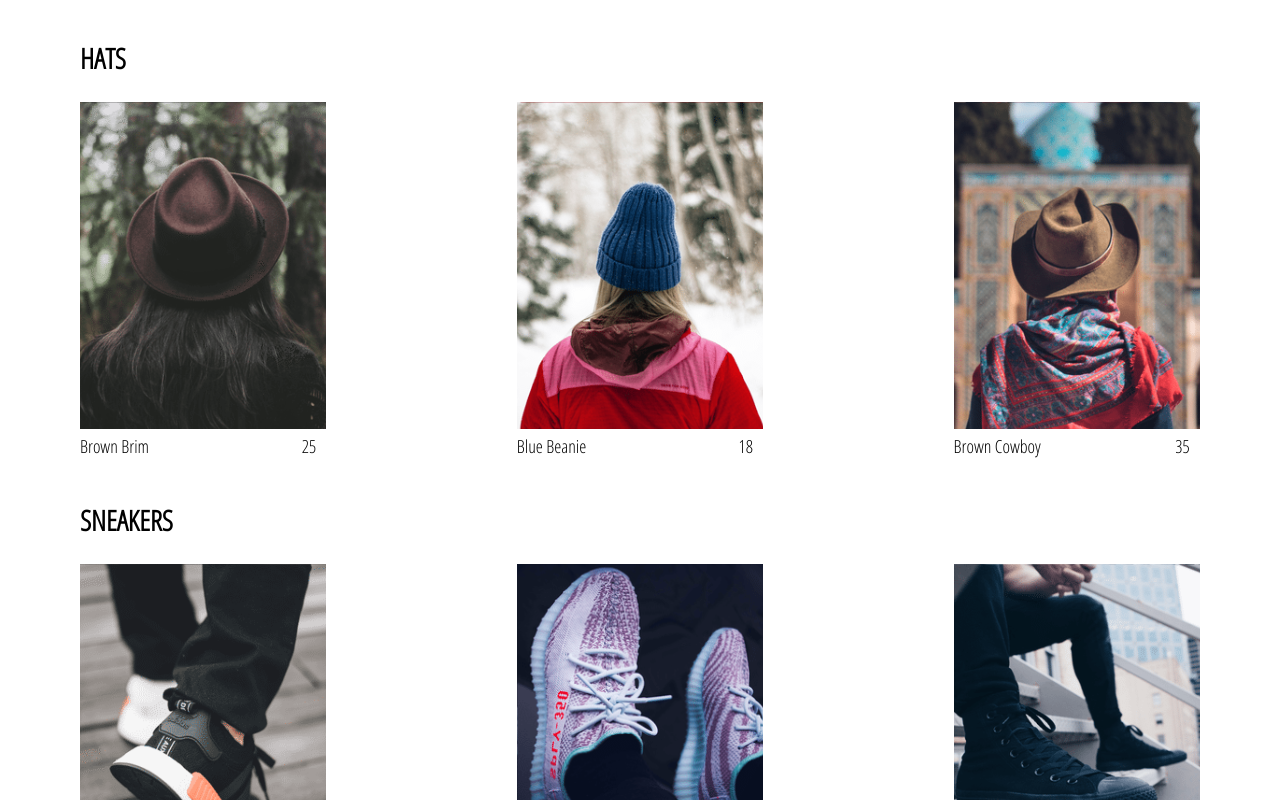
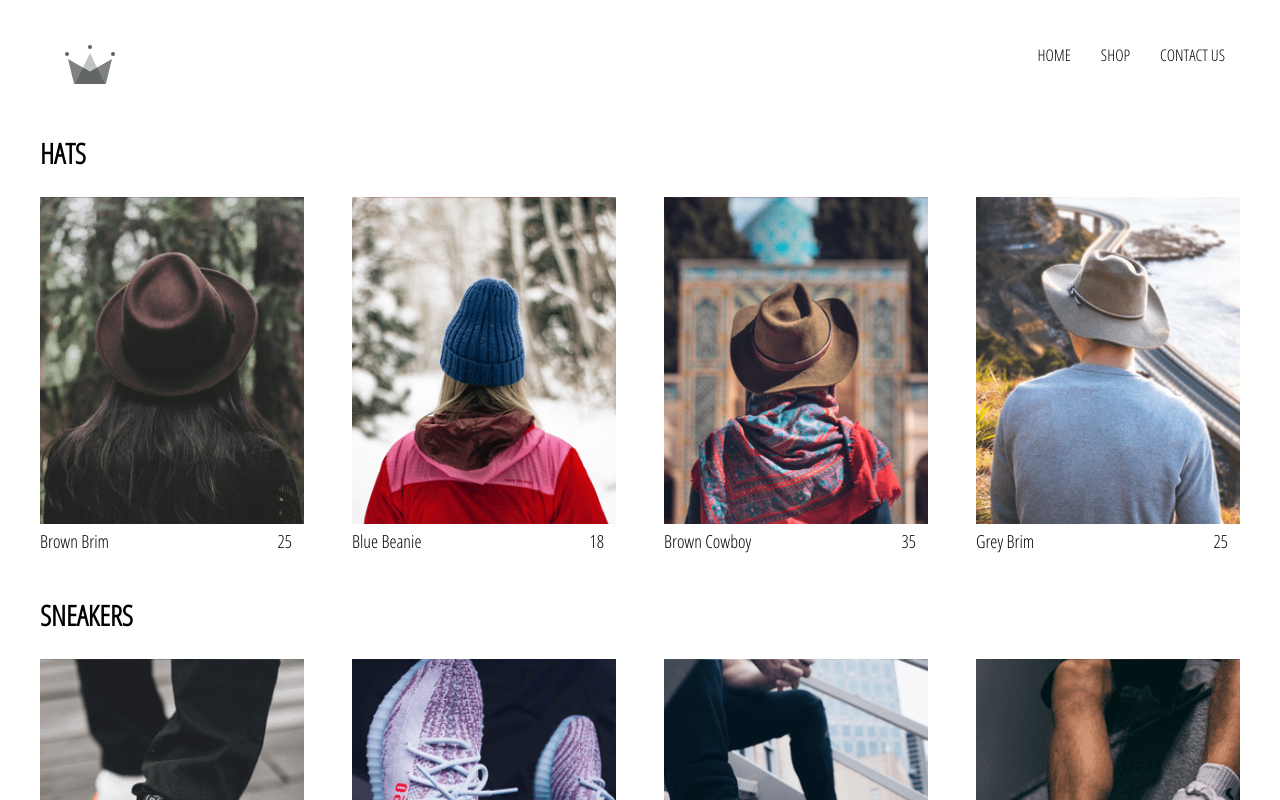
Before and after one commit to ctcoleman/React-CCCS_Clothing, a React (Create React App) app: page /shop in a window 1280 px wide. Shown: the top 800 px of the page. Built offline with nearby package versions, Linux system fonts and the light colour scheme.

Commit message:
added header with links to rotues and logo

```diff
--- a/src/App.css
+++ b/src/App.css
@@ -1,4 +1,9 @@
 body {
   font-family: 'Open Sans Condensed';
-  padding: 20px 80px;
+  padding: 20px 40px;
 }
+
+a {
+  text-decoration: none;
+  color: black;
+}
--- a/src/App.js
+++ b/src/App.js
@@ -2,12 +2,14 @@ import { Route, Switch } from 'react-router-dom'
 
 import './App.css';
 
+import Header from './components/header/header.component'
 import Homepage from './pages/Homepage/homepage.component'
 import Shop from './pages/Shop/shop.component'
 
 function App() {
   return (
     <div>
+      <Header />
       <Switch>
         <Route exact path='/' component={Homepage} />
         <Route path='/shop' component={Shop} />
--- a/src/components/collection-preview/collection-preview.component.jsx
+++ b/src/components/collection-preview/collection-preview.component.jsx
@@ -8,7 +8,7 @@ const CollectionPreview = ({ title, items }) => (
     <div className="preview">
       {
         items
-          .filter((item, index) => index < 3)
+          .filter((item, index) => index < 4)
           .map(({id, ...otherProps}) => (
             <CollectionItem key={id} {...otherProps} />
         ))
--- /dev/null
+++ b/src/components/header/header.component.jsx
@@ -0,0 +1,21 @@
+import { Link } from 'react-router-dom'
+
+import { ReactComponent as Logo } from '../../assets/crown.svg'
+
+import './header.style.sass'
+
+const Header = () => (
+  <div className="header">
+    <Link className="logo-container" to='/'>
+      <Logo className="logo"/>
+    </Link>
+
+    <div className="options">
+      <Link className="option" to="/">HOME</Link>
+      <Link className="option" to="/shop">SHOP</Link>
+      <Link className="option" to="/contact">CONTACT US</Link>
+    </div>
+  </div>
+)
+
+export default Header
--- /dev/null
+++ b/src/components/header/header.style.sass
@@ -0,0 +1,21 @@
+.header
+  height: 70px
+  width: 100%
+  display: flex
+  justify-content: space-between
+  margin-bottom: 25px
+
+  .logo-container
+    height: 100%
+    width: 70px
+    padding: 25px
+
+  .options
+    width: 50%
+    height: 100%
+    display: flex
+    align-items: center
+    justify-content: flex-end
+
+  .option
+    padding: 10px 15px
--- a/src/data/sections.data.js
+++ b/src/data/sections.data.js
@@ -4,7 +4,7 @@ const SECTIONS_DATA = [
     {
         title: 'hats',
         // imageUrl: 'https://i.ibb.co/cvpntL1/hats.png',
-        imageUrl: '/img/homepage/hats.png', // local file in public/img/homepage/
+        imageUrl: 'img/homepage/hats.png', // local file in public/img/homepage/
         id: 1,
         linkUrl: 'shop/hats'
 
--- a/src/data/shop.data.js
+++ b/src/data/shop.data.js
@@ -10,63 +10,63 @@ const SHOP_DATA = [
         id: 1,
         name: 'Brown Brim',
         // imageUrl: 'https://i.ibb.co/ZYW3VTp/brown-brim.png',
-        imageUrl: "../img/shop-img/hats/brown-brim.png",
+        imageUrl: "img/shop-img/hats/brown-brim.png",
         price: 25
       },
       {
         id: 2,
         name: 'Blue Beanie',
         // imageUrl: 'https://i.ibb.co/ypkgK0X/blue-beanie.png',
-        imageUrl: "../img/shop-img/hats/blue-beanie.png",
+        imageUrl: "img/shop-img/hats/blue-beanie.png",
         price: 18
       },
       {
         id: 3,
         name: 'Brown Cowboy',
         // imageUrl: 'https://i.ibb.co/QdJwgmp/brown-cowboy.png',
-        imageUrl: "../img/shop-img/hats/brown-cowboy.png",
+        imageUrl: "img/shop-img/hats/brown-cowboy.png",
         price: 35
       },
       {
         id: 4,
         name: 'Grey Brim',
         // imageUrl: 'https://i.ibb.co/RjBLWxB/grey-brim.png',
-        imageUrl: "../img/shop-img/hats/grey-brim.png",
+        imageUrl: "img/shop-img/hats/grey-brim.png",
         price: 25
       },
       {
         id: 5,
         name: 'Green Beanie',
         // imageUrl: 'https://i.ibb.co/YTjW3vF/green-beanie.png',
-        imageUrl: "../img/shop-img/hats/green-beanie.png",
+        imageUrl: "img/shop-img/hats/green-beanie.png",
         price: 18
       },
       {
         id: 6,
         name: 'Palm Tree Cap',
         // imageUrl: 'https://i.ibb.co/rKBDvJX/palm-tree-cap.png',
-        imageUrl: "../img/shop-img/hats/palm-tree-cap.png",
+        imageUrl: "img/shop-img/hats/palm-tree-cap.png",
         price: 14
       },
       {
         id: 7,
         name: 'Red Beanie',
         // imageUrl: 'https://i.ibb.co/bLB646Z/red-beanie.png',
-        imageUrl: "../img/shop-img/hats/red-beanie.png",
+        imageUrl: "img/shop-img/hats/red-beanie.png",
         price: 18
       },
       {
         id: 8,
         name: 'Wolf Cap',
         // imageUrl: 'https://i.ibb.co/1f2nWMM/wolf-cap.png',
-        imageUrl: "../img/shop-img/hats/wolf-cap.png",
+        imageUrl: "img/shop-img/hats/wolf-cap.png",
         price: 14
       },
       {
         id: 9,
         name: 'Blue Snapback',
         // imageUrl: 'https://i.ibb.co/X2VJP2W/blue-snapback.png',
-        imageUrl: "../img/shop-img/hats/blue-snapback.png",
+        imageUrl: "img/shop-img/hats/blue-snapback.png",
         price: 16
       }
     ]
@@ -80,56 +80,56 @@ const SHOP_DATA = [
         id: 10,
         name: 'Adidas NMD',
         // imageUrl: 'https://i.ibb.co/0s3pdnc/adidas-nmd.png',
-        imageUrl: "../img/shop-img/sneakers/adidas-nmd.png",
+        imageUrl: "img/shop-img/sneakers/adidas-nmd.png",
         price: 220
       },
       {
         id: 11,
         name: 'Adidas Yeezy',
         // imageUrl: 'https://i.ibb.co/dJbG1cT/yeezy.png',
-        imageUrl: "../img/shop-img/sneakers/yeezy.png",
+        imageUrl: "img/shop-img/sneakers/yeezy.png",
         price: 280
       },
       {
         id: 12,
         name: 'Black Converse',
         // imageUrl: 'https://i.ibb.co/bPmVXyP/black-converse.png',
-        imageUrl: "../img/shop-img/sneakers/black-converse.png",
+        imageUrl: "img/shop-img/sneakers/black-converse.png",
         price: 110
       },
       {
         id: 13,
         name: 'Nike White AirForce',
         // imageUrl: 'https://i.ibb.co/1RcFPk0/white-nike-high-tops.png',
-        imageUrl: "../img/shop-img/sneakers/white-nike-high-tops.png",
+        imageUrl: "img/shop-img/sneakers/white-nike-high-tops.png",
         price: 160
       },
       {
         id: 14,
         name: 'Nike Red High Tops',
         // imageUrl: 'https://i.ibb.co/QcvzydB/nikes-red.png',
-        imageUrl: "../img/shop-img/sneakers/nikes-red.png",
+        imageUrl: "img/shop-img/sneakers/nikes-red.png",
         price: 160
       },
       {
         id: 15,
         name: 'Nike Brown High Tops',
         // imageUrl: 'https://i.ibb.co/fMTV342/nike-brown.png',
-        imageUrl: "../img/shop-img/sneakers/nike-brown.png",
+        imageUrl: "img/shop-img/sneakers/nike-brown.png",
         price: 160
       },
       {
         id: 16,
         name: 'Air Jordan Limited',
         // imageUrl: 'https://i.ibb.co/w4k6Ws9/nike-funky.png',
-        imageUrl: "../img/shop-img/sneakers/nike-funky.png",
+        imageUrl: "img/shop-img/sneakers/nike-funky.png",
         price: 190
       },
       {
         id: 17,
         name: 'Timberlands',
         // imageUrl: 'https://i.ibb.co/Mhh6wBg/timberlands.png',
-        imageUrl: "../img/shop-img/sneakers/timberlands.png",
+        imageUrl: "img/shop-img/sneakers/timberlands.png",
         price: 200
       }
     ]
@@ -143,35 +143,35 @@ const SHOP_DATA = [
         id: 18,
         name: 'Black Jean Shearling',
         // imageUrl: 'https://i.ibb.co/XzcwL5s/black-shearling.png',
-        imageUrl: "../img/shop-img/jackets/black-shearling.png",
+        imageUrl: "img/shop-img/jackets/black-shearling.png",
         price: 125
       },
       {
         id: 19,
         name: 'Blue Jean Jacket',
         // imageUrl: 'https://i.ibb.co/mJS6vz0/blue-jean-jacket.png',
-        imageUrl: "../img/shop-img/jackets/blue-jean-jacket.png",
+        imageUrl: "img/shop-img/jackets/blue-jean-jacket.png",
         price: 90
       },
       {
         id: 20,
         name: 'Grey Jean Jacket',
         // imageUrl: 'https://i.ibb.co/N71k1ML/grey-jean-jacket.png',
-        imageUrl: "../img/shop-img/jackets/grey-jean-jacket.png",
+        imageUrl: "img/shop-img/jackets/grey-jean-jacket.png",
         price: 90
       },
       {
         id: 21,
         name: 'Brown Shearling',
         // imageUrl: 'https://i.ibb.co/s96FpdP/brown-shearling.png',
-        imageUrl: "../img/shop-img/jackets/brown-shearling.png",
+        imageUrl: "img/shop-img/jackets/brown-shearling.png",
         price: 165
       },
       {
         id: 22,
         name: 'Tan Trench',
         // imageUrl: 'https://i.ibb.co/M6hHc3F/brown-trench.png',
-        imageUrl: "../img/shop-img/jackets/brown-trench.png",
+        imageUrl: "img/shop-img/jackets/brown-trench.png",
         price: 185
       }
     ]
@@ -185,49 +185,49 @@ const SHOP_DATA = [
         id: 23,
         name: 'Blue Tanktop',
         // imageUrl: 'https://i.ibb.co/7CQVJNm/blue-tank.png',
-        imageUrl: "../img/shop-img/womens/blue-tank.png",
+        imageUrl: "img/shop-img/womens/blue-tank.png",
         price: 25
       },
       {
         id: 24,
         name: 'Floral Blouse',
         // imageUrl: 'https://i.ibb.co/4W2DGKm/floral-blouse.png',
-        imageUrl: "../img/shop-img/womens/floral-blouse.png",
+        imageUrl: "img/shop-img/womens/floral-blouse.png",
         price: 20
       },
       {
         id: 25,
         name: 'Floral Dress',
         // imageUrl: 'https://i.ibb.co/KV18Ysr/floral-skirt.png',
-        imageUrl: "../img/shop-img/womens/floral-skirt.png",
+        imageUrl: "img/shop-img/womens/floral-skirt.png",
         price: 80
       },
       {
         id: 26,
         name: 'Red Dots Dress',
         // imageUrl: 'https://i.ibb.co/N3BN1bh/red-polka-dot-dress.png',
-        imageUrl: "../img/shop-img/womens/red-polka-dot-dress.png",
+        imageUrl: "img/shop-img/womens/red-polka-dot-dress.png",
         price: 80
       },
       {
         id: 27,
         name: 'Striped Sweater',
         // imageUrl: 'https://i.ibb.co/KmSkMbH/striped-sweater.png',
-        imageUrl: "../img/shop-img/womens/striped-sweater.png",
+        imageUrl: "img/shop-img/womens/striped-sweater.png",
         price: 45
       },
       {
         id: 28,
         name: 'Yellow Track Suit',
         // imageUrl: 'https://i.ibb.co/v1cvwNf/yellow-track-suit.png',
-        imageUrl: "../img/shop-img/womens/yellow-track-suit.png",
+        imageUrl: "img/shop-img/womens/yellow-track-suit.png",
         price: 135
       },
       {
         id: 29,
         name: 'White Blouse',
         // imageUrl: 'https://i.ibb.co/qBcrsJg/white-vest.png',
-        imageUrl: "../img/shop-img/womens/white-vest.png",
+        imageUrl: "img/shop-img/womens/white-vest.png",
         price: 20
       }
     ]
@@ -241,42 +241,42 @@ const SHOP_DATA = [
         id: 30,
         name: 'Camo Down Vest',
         // imageUrl: 'https://i.ibb.co/xJS0T3Y/camo-vest.png',
-        imageUrl: "../img/shop-img/mens/camo-vest.png",
+        imageUrl: "img/shop-img/mens/camo-vest.png",
         price: 325
       },
       {
         id: 31,
         name: 'Floral T-shirt',
         // imageUrl: 'https://i.ibb.co/qMQ75QZ/floral-shirt.png',
-        imageUrl: "../img/shop-img/mens/floral-shirt.png",
+        imageUrl: "img/shop-img/mens/floral-shirt.png",
         price: 20
       },
       {
         id: 32,
         name: 'Black & White Longsleeve',
         // imageUrl: 'https://i.ibb.co/55z32tw/long-sleeve.png',
-        imageUrl: "../img/shop-img/mens/long-sleeve.png",
+        imageUrl: "img/shop-img/mens/long-sleeve.png",
         price: 25
       },
       {
         id: 33,
         name: 'Pink T-shirt',
         // imageUrl: 'https://i.ibb.co/RvwnBL8/pink-shirt.png',
-        imageUrl: "../img/shop-img/mens/pink-shirt.png",
+        imageUrl: "img/shop-img/mens/pink-shirt.png",
         price: 25
       },
       {
         id: 34,
         name: 'Jean Long Sleeve',
         // imageUrl: 'https://i.ibb.co/VpW4x5t/roll-up-jean-shirt.png',
-        imageUrl: "../img/shop-img/mens/roll-up-jean-shirt.png",
+        imageUrl: "img/shop-img/mens/roll-up-jean-shirt.png",
         price: 40
       },
       {
         id: 35,
         name: 'Burgundy T-shirt',
         // imageUrl: 'https://i.ibb.co/mh3VM1f/polka-dot-shirt.png',
-        imageUrl: "../img/shop-img/mens/polka-dot-shirt.png",
+        imageUrl: "img/shop-img/mens/polka-dot-shirt.png",
         price: 25
       }
     ]
```
Also changed, not shown: src/assets/crown.svg (added).
